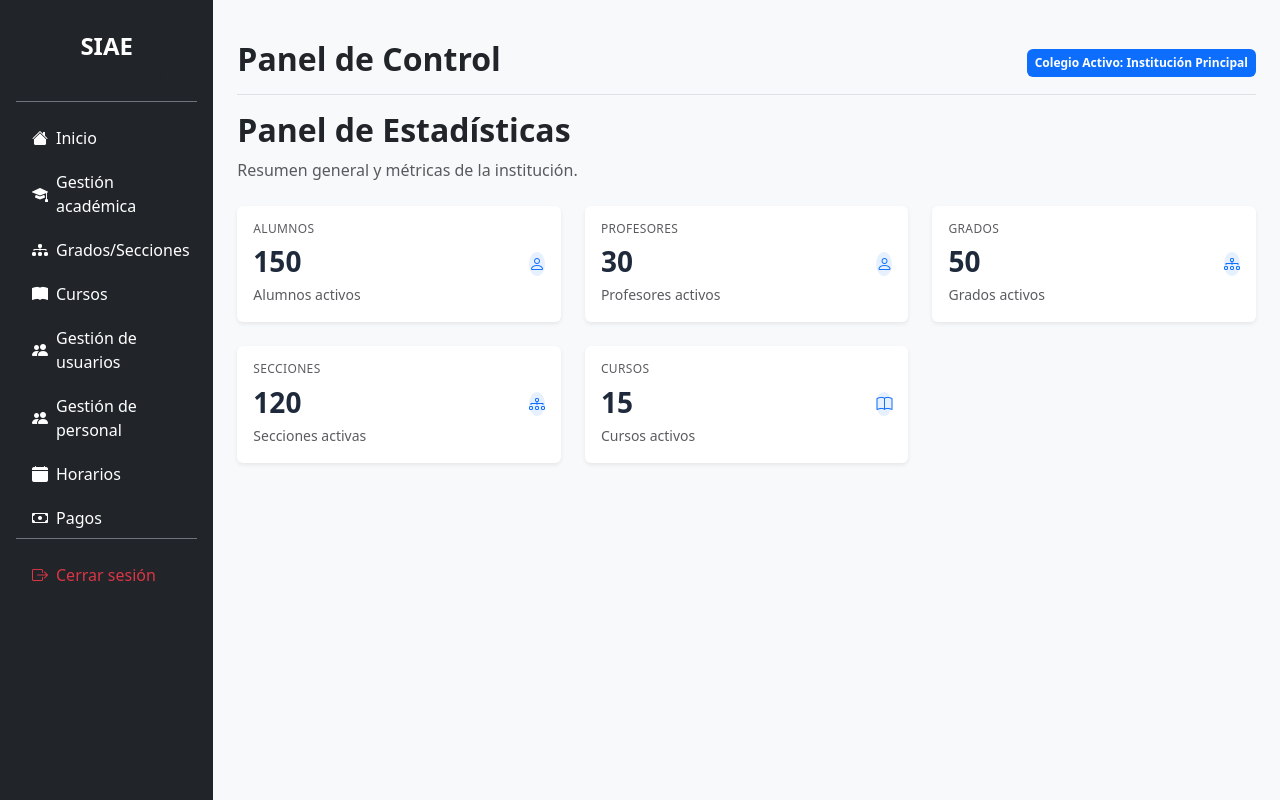
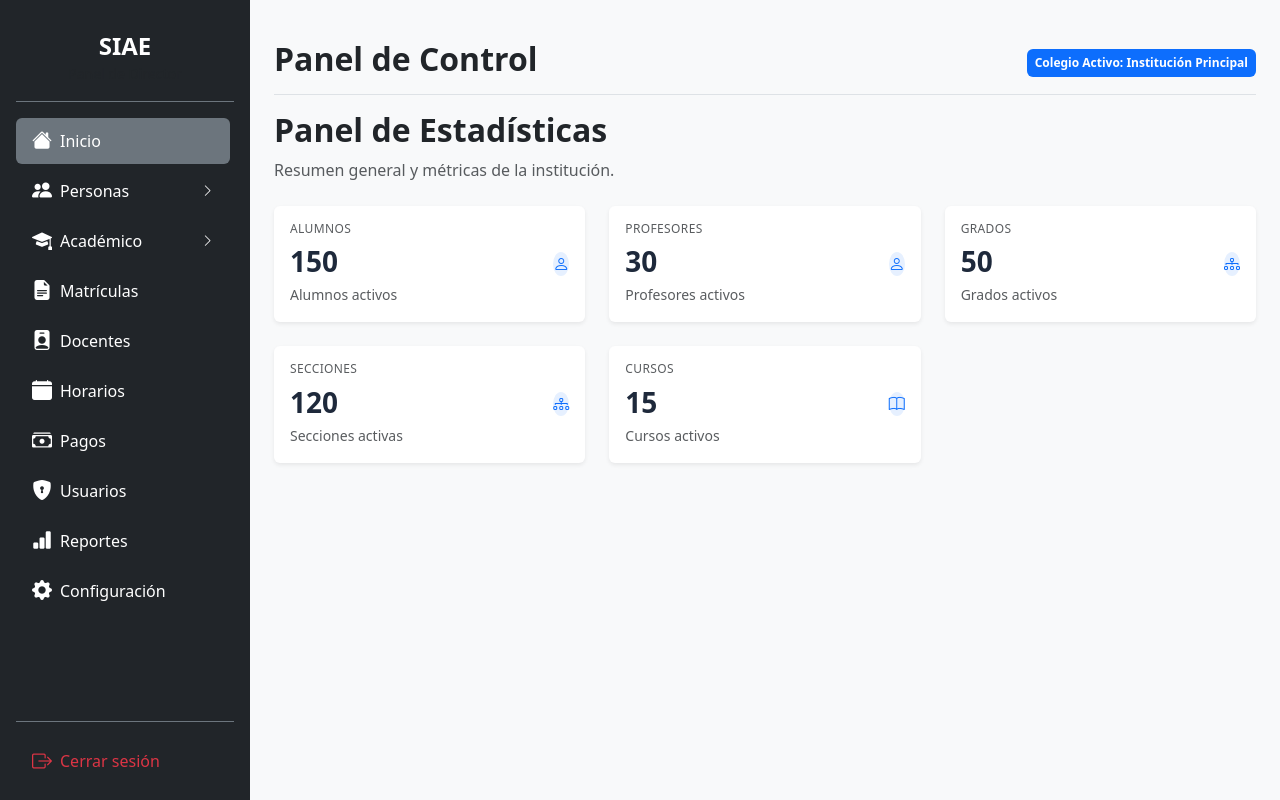
Before and after one commit to yire444/siae-fronted-angular-app, an Angular app: page /dashboard/home in a window 1280 px wide. Built offline with nearby package versions, Linux system fonts and the light colour scheme.

Commit message:
actualizacion

```diff
--- a/angular.json
+++ b/angular.json
@@ -2,7 +2,8 @@
   "$schema": "./node_modules/@angular/cli/lib/config/schema.json",
   "version": 1,
   "cli": {
-    "packageManager": "npm"
+    "packageManager": "npm",
+    "analytics": "470f8443-be5c-4763-9648-3a46ef8b45bd"
   },
   "newProjectRoot": "projects",
   "projects": {
--- a/src/app/components/dashboard/dashboard.css
+++ b/src/app/components/dashboard/dashboard.css
@@ -1,11 +1,32 @@
-/* Efecto hover para las opciones del menú */
+/* Ancho fijo de la barra lateral */
+.sidebar {
+  width: 250px;
+  min-width: 250px;
+}
+
+/* Animación y rotación de la flecha */
+.arrow-icon {
+  font-size: 0.8rem;
+  transition: transform 0.2s ease-in-out;
+}
+
+.arrow-icon.rotate {
+  transform: rotate(90deg); /* Rota la flecha apuntando hacia abajo */
+}
+
+/* Efecto hover general */
 .menu-item-hover:hover {
-  background-color: rgba(255, 255, 255, 0.1);
+  background-color: rgba(255, 255, 255, 0.1) !important;
   transition: background-color 0.2s ease-in-out;
 }
 
-/* Efecto hover para el botón de salir */
+/* Efecto hover botón salir */
 .menu-logout-hover:hover {
-  background-color: rgba(220, 53, 69, 0.15);
+  background-color: rgba(220, 53, 69, 0.15) !important;
   transition: background-color 0.2s ease-in-out;
 }
+
+/* Tamaño texto subcategoría opcional */
+.fs-7 {
+  font-size: 0.875rem;
+}
--- a/src/app/components/dashboard/dashboard.html
+++ b/src/app/components/dashboard/dashboard.html
@@ -1,37 +1,89 @@
 <div class="container-fluid vh-100 overflow-hidden">
-  <div class="row h-100">
+  <div class="row h-100 flex-nowrap">
 
     <!-- SIDEBAR / MENÚ LATERAL -->
-    <nav class="col-md-3 col-lg-2 d-md-block bg-dark sidebar collapse text-white p-3 d-flex flex-column justify-content-between">
-      <div>
+    <nav class="sidebar bg-dark text-white p-3 d-flex flex-column justify-content-between h-100">
+
+      <!-- CONTENEDOR SUPERIOR CON SCROLL SOLO EN EL MENÚ -->
+      <div class="d-flex flex-column flex-grow-1 overflow-hidden">
+
+        <!-- ENCABEZADO CENTRADO -->
         <div class="text-center py-3 mb-3 border-bottom border-secondary">
           <h4 class="text-white m-0 fw-bold">SIAE</h4>
           <small class="text-muted">Panel de Director</small>
         </div>
 
+        <!-- LISTA DE MENÚ CON SCROLL INDEPENDIENTE -->
+        <div class="overflow-y-auto flex-grow-1 pe-1">
           <ul class="nav flex-column gap-1">
             @for (item of navOptions; track item.id) {
               <li class="nav-item">
-              <a [routerLink]="item.route" class="nav-link text-white d-flex align-items-center gap-2 rounded px-3 py-2 menu-item-hover">
-                <i class="bi" [class]="item.icon.startsWith('bi-') ? item.icon : 'bi-' + item.icon"></i>
+
+                <!-- 1. OPCIÓN SIMPLE (sin hijos) -->
+                @if (!item.children) {
+                  <a
+                    [routerLink]="item.route"
+                    routerLinkActive="active bg-secondary"
+                    class="nav-link text-white d-flex align-items-center gap-2 rounded px-3 py-2 menu-item-hover">
+                    <i class="bi fs-5" [class]="item.icon.startsWith('bi-') ? item.icon : 'bi-' + item.icon"></i>
                     <span>{{ item.title }}</span>
                   </a>
+                }
+
+                <!-- 2. OPCIÓN CON SUBCATEGORÍAS -->
+                @else {
+                  <div class="w-100">
+                    <button
+                      type="button"
+                      (click)="toggleMenu(item)"
+                      class="btn text-white w-100 d-flex align-items-center justify-content-between rounded px-3 py-2 menu-item-hover border-0 shadow-none">
+                      <div class="d-flex align-items-center gap-2">
+                        <i class="bi fs-5" [class]="item.icon.startsWith('bi-') ? item.icon : 'bi-' + item.icon"></i>
+                        <span>{{ item.title }}</span>
+                      </div>
+                      <i class="bi bi-chevron-right arrow-icon" [class.rotate]="item.isOpen"></i>
+                    </button>
+
+                    <!-- SUBMENÚ -->
+                    @if (item.isOpen) {
+                      <ul class="nav flex-column gap-1 ps-3 pt-1">
+                        @for (child of item.children; track child.id) {
+                          <li class="nav-item">
+                            <a
+                              [routerLink]="child.route"
+                              routerLinkActive="active bg-secondary"
+                              class="nav-link text-white-50 d-flex align-items-center gap-2 rounded px-3 py-1-5 menu-item-hover fs-7">
+                              <i class="bi" [class]="child.icon.startsWith('bi-') ? child.icon : 'bi-' + child.icon"></i>
+                              <span>{{ child.title }}</span>
+                            </a>
+                          </li>
+                        }
+                      </ul>
+                    }
+                  </div>
+                }
+
               </li>
             }
           </ul>
         </div>
 
-      <div class="border-top border-secondary pt-3">
-        <a routerLink="/login" class="nav-link text-danger d-flex align-items-center gap-2 px-3 py-2 rounded menu-logout-hover">
-          <i class="bi bi-box-arrow-right"></i>
+      </div>
+
+      <!-- BOTÓN DE CERRAR SESIÓN (SIEMPRE FIJO ABAJO) -->
+      <div class="border-top border-secondary pt-3 mt-auto">
+        <a
+          routerLink="/login"
+          class="nav-link text-danger d-flex align-items-center gap-2 px-3 py-2 rounded menu-logout-hover">
+          <i class="bi bi-box-arrow-right fs-5"></i>
           <span>Cerrar sesión</span>
         </a>
       </div>
+
     </nav>
 
     <!-- CONTENIDO PRINCIPAL -->
-    <main class="col-md-9 ms-sm-auto col-lg-10 px-md-4 py-4 bg-light h-100 overflow-y-auto">
-
+    <main class="col px-md-4 py-4 bg-light h-100 overflow-y-auto">
       <div class="d-flex justify-content-between flex-wrap flex-md-nowrap align-items-center pt-3 pb-2 mb-3 border-bottom">
         <h1 class="h2 text-dark fw-bold">Panel de Control</h1>
         <div class="btn-toolbar mb-2 mb-md-0">
@@ -40,7 +92,6 @@
       </div>
 
       <router-outlet></router-outlet>
-
     </main>
 
   </div>
--- a/src/app/components/dashboard/dashboard.ts
+++ b/src/app/components/dashboard/dashboard.ts
@@ -1,25 +1,26 @@
 import { Component } from '@angular/core';
-import { RouterOutlet, RouterLink } from '@angular/router';
+import { RouterOutlet, RouterLink, RouterLinkActive } from '@angular/router';
 
-interface MenuOption{
+export interface MenuOption {
   id: number;
   title: string;
   icon: string;
-  route: string;
+  route?: string;
   role: string;
+  children?: MenuOption[];
+  isOpen?: boolean;
 }
 
 @Component({
   selector: 'app-dashboard',
   standalone: true,
-  imports: [RouterOutlet, RouterLink],
+  imports: [RouterOutlet, RouterLink, RouterLinkActive],
   templateUrl: './dashboard.html',
   styleUrl: './dashboard.css',
 })
-
 export class Dashboard {
 
-  readonly navOptions: MenuOption[]= [
+  readonly navOptions: MenuOption[] = [
     {
       id: 1,
       title: 'Inicio',
@@ -27,63 +28,91 @@ export class Dashboard {
       route: '/dashboard/home',
       role: 'ADMIN'
     },
-
     {
       id: 2,
-      title: 'Gestión académica',
+      title: 'Personas',
+      icon: 'bi-people-fill',
+      role: 'ADMIN',
+      isOpen: false,
+      children: [
+        { id: 21, title: 'Alumnos', icon: 'bi-person-badge', route: '/dashboard/students', role: 'ADMIN' },
+        { id: 22, title: 'Profesores', icon: 'bi-person-video3', route: '/dashboard/teachers', role: 'ADMIN' },
+        { id: 23, title: 'Apoderados', icon: 'bi-person-heart', route: '/dashboard/parents', role: 'ADMIN' },
+        { id: 24, title: 'Personal', icon: 'bi-person-workspace', route: '/dashboard/staff', role: 'ADMIN' }
+      ]
+    },
+    {
+      id: 3,
+      title: 'Académico',
       icon: 'bi-mortarboard-fill',
-      route: '/dashboard/users',
+      role: 'ADMIN',
+      isOpen: false,
+      children: [
+        { id: 31, title: 'Años', icon: 'bi-calendar-range', route: '/dashboard/academic-years', role: 'ADMIN' },
+        { id: 32, title: 'Grados', icon: 'bi-diagram-3-fill', route: '/dashboard/grades', role: 'ADMIN' },
+        { id: 33, title: 'Secciones', icon: 'bi-grid-fill', route: '/dashboard/sections', role: 'ADMIN' },
+        { id: 34, title: 'Aulas', icon: 'bi-door-closed-fill', route: '/dashboard/classrooms', role: 'ADMIN' },
+        { id: 35, title: 'Asignaturas', icon: 'bi-journal-bookmark-fill', route: '/dashboard/subjects', role: 'ADMIN' },
+        { id: 36, title: 'Cursos', icon: 'bi-book-fill', route: '/dashboard/courses', role: 'ADMIN' }
+      ]
+    },
+    {
+      id: 4,
+      title: 'Matrículas',
+      icon: 'bi-file-earmark-text-fill',
+      route: '/dashboard/enrollments',
       role: 'ADMIN'
     },
-
     {
-      id: 3,
-      title: 'Grados/Secciones',
-      icon: 'bi-diagram-3-fill',
-      route: '/dashboard/grader-sections',
+      id: 5,
+      title: 'Docentes',
+      icon: 'bi-person-badge-fill',
+      route: '/dashboard/teachers-management',
       role: 'ADMIN'
     },
-
-    {
-      id: 4,
-      title: 'Cursos',
-      icon: 'bi-book-fill',
-      route: '/dashboard/courses',
-      role: 'ADMIN'
-    },
-
-    {
-      id: 5,
-      title: 'Gestión de usuarios',
-      icon: 'bi-people-fill',
-      route: '/dashboard/users',
-      role: 'ADMIN'
-    },
-
     {
       id: 6,
-      title: 'Gestión de personal',
-      icon: 'bi-people-fill',
-      route: '/dashboard/personnel',
-      role: 'ADMIN'
-    },
-
-    {
-      id: 7,
       title: 'Horarios',
       icon: 'bi-calendar-fill',
       route: '/dashboard/schedules',
       role: 'ADMIN'
     },
-
+    {
+      id: 7,
+      title: 'Pagos',
+      icon: 'bi-cash-stack',
+      route: '/dashboard/payments',
+      role: 'ADMIN'
+    },
     {
       id: 8,
-      title: 'Pagos',
-      icon: 'bi-cash',
-      route: '/dashboard/payments',
+      title: 'Usuarios',
+      icon: 'bi-shield-lock-fill',
+      route: '/dashboard/users',
+      role: 'ADMIN'
+    },
+    {
+      id: 9,
+      title: 'Reportes',
+      icon: 'bi-bar-chart-fill',
+      route: '/dashboard/reports',
+      role: 'ADMIN'
+    },
+    {
+      id: 10,
+      title: 'Configuración',
+      icon: 'bi-gear-fill',
+      route: '/dashboard/settings',
       role: 'ADMIN'
     }
+  ];
 
-  ]
+  // AQUÍ AGREGAS EL MÉTODO:
+  toggleMenu(item: MenuOption): void {
+    if (item.children) {
+      item.isOpen = !item.isOpen;
+    }
+  }
+
 
 }
```
Also changed, not shown: 1 other file (tests, documents, lock files or other folders). Lines whose indentation alone changed are shown as unchanged.
